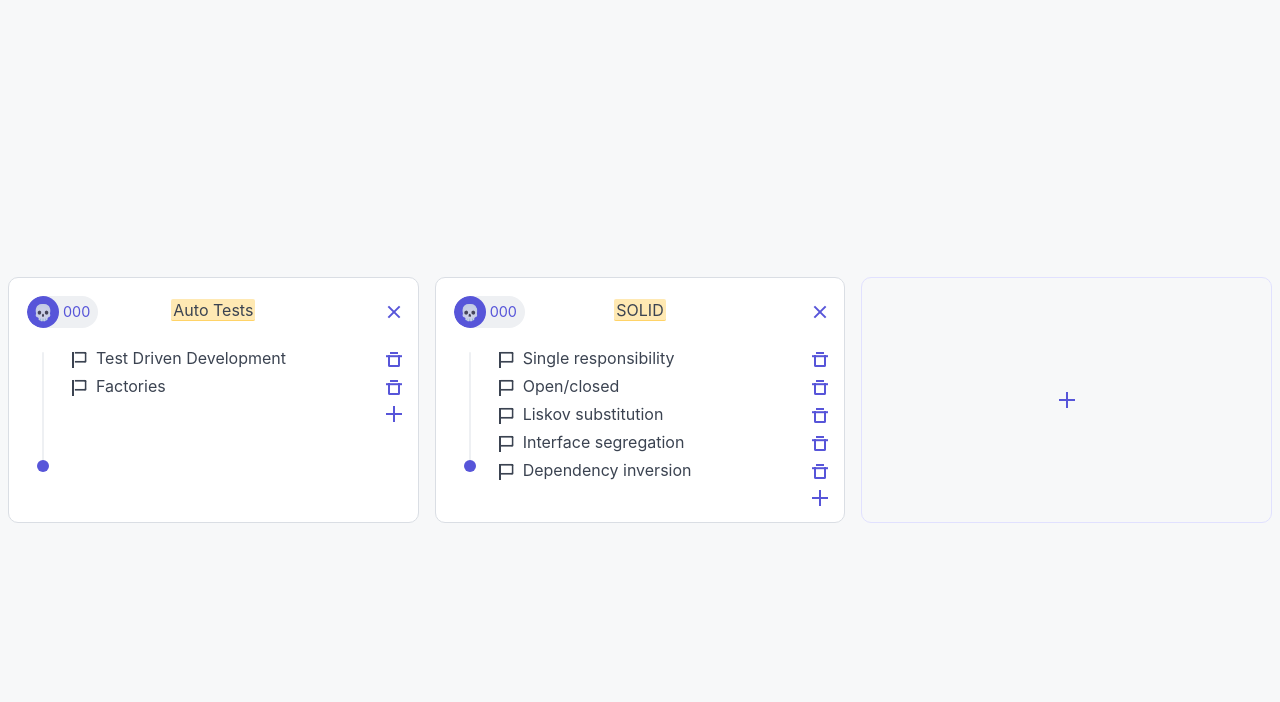
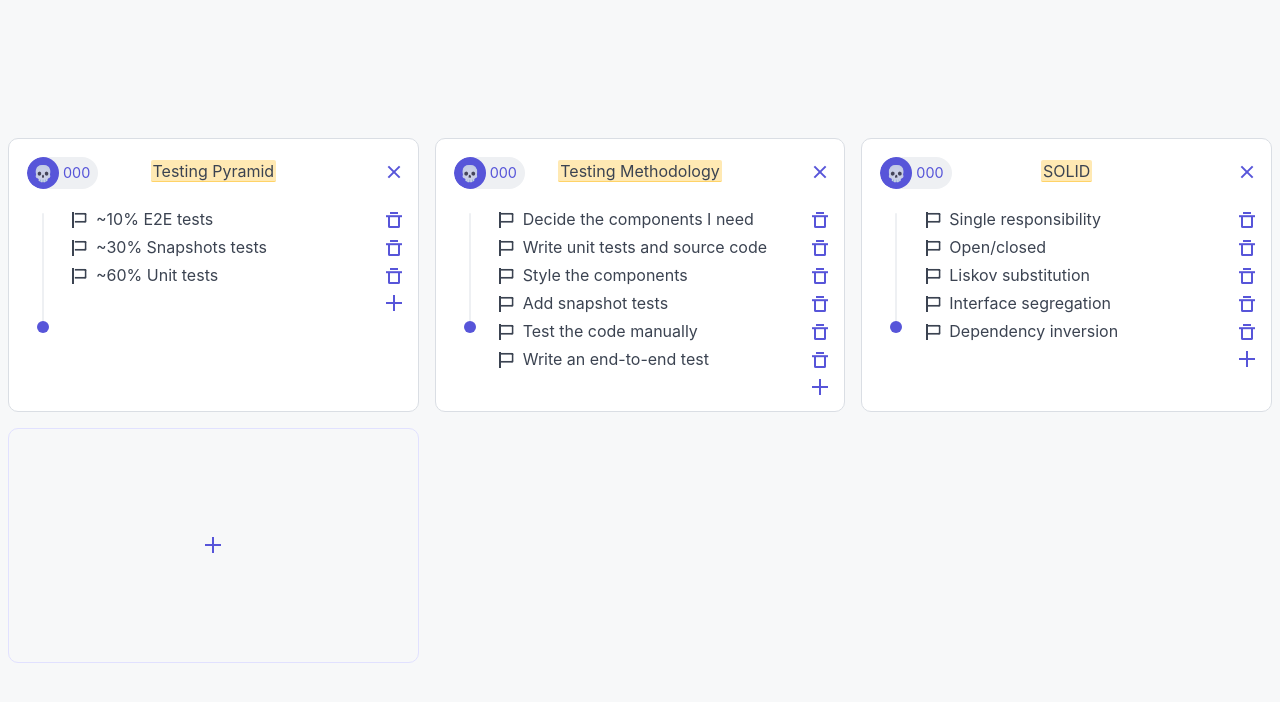
Before and after one commit to ksevelyar/code-review, a Vue app: page / in a window 1280 px wide. Shown: the top 702 px of the page. Built offline with nearby package versions, Linux system fonts and the light colour scheme.

Commit message:
refactor UI

```diff
--- a/src/components/CategoriesList.vue
+++ b/src/components/CategoriesList.vue
@@ -21,12 +21,26 @@ export default {
       type: Array,
       default: () => [
         {
-          name: "Auto Tests",
+          name: "Testing Pyramid",
           id: 0,
           score: 0,
           statements: [
-            { id: 0, name: "Test Driven Development" },
-            { id: 1, name: "Factories" }
+            { id: 0, name: "~10% E2E tests" },
+            { id: 1, name: "~30% Snapshots tests" },
+            { id: 2, name: "~60% Unit tests" }
+          ]
+        },
+        {
+          name: "Testing Methodology",
+          id: 0,
+          score: 0,
+          statements: [
+            { id: 11, name: "Decide the components I need" },
+            { id: 12, name: "Write unit tests and source code" },
+            { id: 13, name: "Style the components" },
+            { id: 14, name: "Add snapshot tests" },
+            { id: 15, name: "Test the code manually" },
+            { id: 16, name: "Write an end-to-end test" }
           ]
         },
         {
@@ -34,11 +48,11 @@ export default {
           id: 3,
           score: 0,
           statements: [
-            { id: 2, name: "Single responsibility" },
-            { id: 3, name: "Open/closed" },
-            { id: 4, name: "Liskov substitution" },
-            { id: 5, name: "Interface segregation" },
-            { id: 6, name: "Dependency inversion" }
+            { id: 21, name: "Single responsibility" },
+            { id: 22, name: "Open/closed" },
+            { id: 23, name: "Liskov substitution" },
+            { id: 24, name: "Interface segregation" },
+            { id: 25, name: "Dependency inversion" }
           ]
         }
       ]
--- a/src/components/CategoryCardStatement.vue
+++ b/src/components/CategoryCardStatement.vue
@@ -45,7 +45,7 @@ export default {
 <style lang="sass">
 .statement__text
   padding-left: 20px
-  height: 28px
+  min-height: 28px
 
 .statement__input
   margin-left: 20px
```
Also changed, not shown: 21 other files (tests, documents, lock files or other folders).
